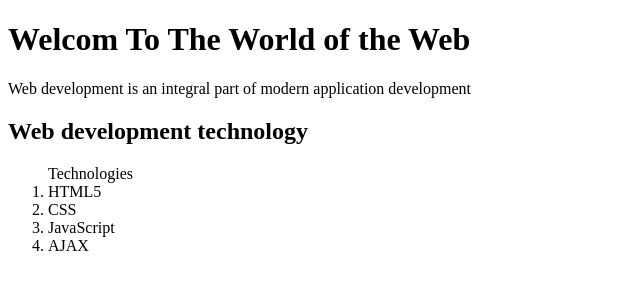
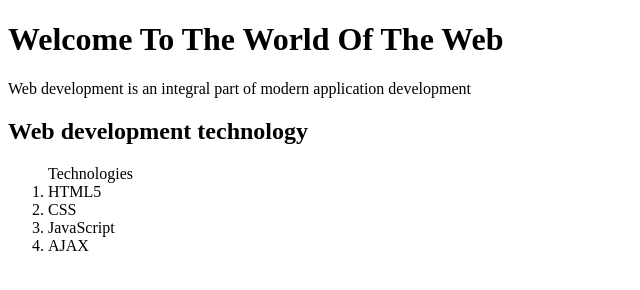
Before and after one commit to OtengTirelo/WMD, a plain HTML site: page index.html in a window 1280 px wide. Shown: the whole page, without its empty margins (0-640 px from the left). Drawn offline with Linux system fonts and the light colour scheme.

Commit message:
Update index.html

```diff
--- a/index.html
+++ b/index.html
@@ -7,7 +7,7 @@
 
 </head>
 <body>
-  <h1>Welcom To The World of the Web</h1>
+  <h1>Welcome To The World Of The Web</h1>
   <p>Web development is an integral part of modern application development </p>
   <h2>Web development technology</h2>
   <ol id= "oltech">Technologies
```
